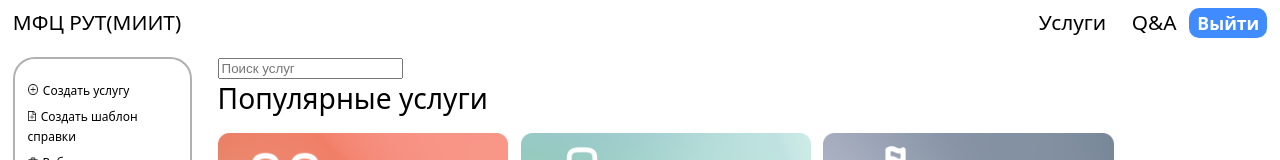
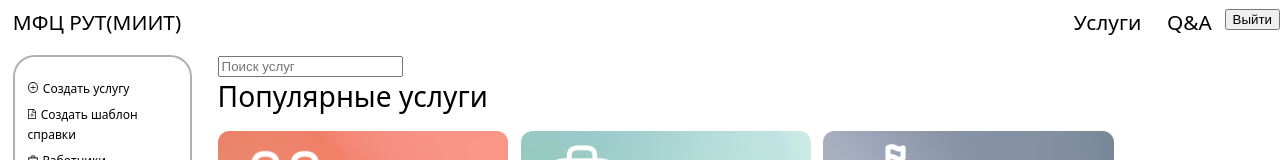
Before and after one commit to konstasya4/MFC, a React (Create React App) app: page /mainUser in a window 1280 px wide. Shown: the top 160 px of the page. Built offline with nearby package versions, Linux system fonts and the light colour scheme; no server answers; sample sign-in values are in the browser's storage.

Commit message:
The class of the button in the navigation has been changed

```diff
--- a/src/components/Navbar/header/AdminNavbar.jsx
+++ b/src/components/Navbar/header/AdminNavbar.jsx
@@ -27,7 +27,7 @@ return (
         <li className="text">
           <Link to="/listOfTeachers">Q&A</Link>
         </li>
-        <li><Link to="/main"> <button onClick={logout} className="btn">Выйти</button></Link></li>
+        <li><Link to="/main"> <button onClick={logout} className="btn-navbar">Выйти</button></Link></li>
       </div>
     </ul>
   </nav>
--- a/src/components/Navbar/header/NotUserNavbar.jsx
+++ b/src/components/Navbar/header/NotUserNavbar.jsx
@@ -28,7 +28,7 @@ return (
             <Link to="/question">Q&A</Link>
           </li>
           <li >
-            <Link to="/login"><button className=" btn">Войти</button></Link>
+            <Link to="/login"><button className="btn-navbar">Войти</button></Link>
           </li>
         </div>
       </ul>
--- a/src/components/Navbar/header/ServicesNotUserNavbar.jsx
+++ b/src/components/Navbar/header/ServicesNotUserNavbar.jsx
@@ -64,7 +64,7 @@ function ServicesNotUserNavbar() {
             </li>
             <li>
               <Link to="/login">
-                <button className=" btn">Войти</button>
+                <button className="btn-navbar">Войти</button>
               </Link>
             </li>
           </div>
```
